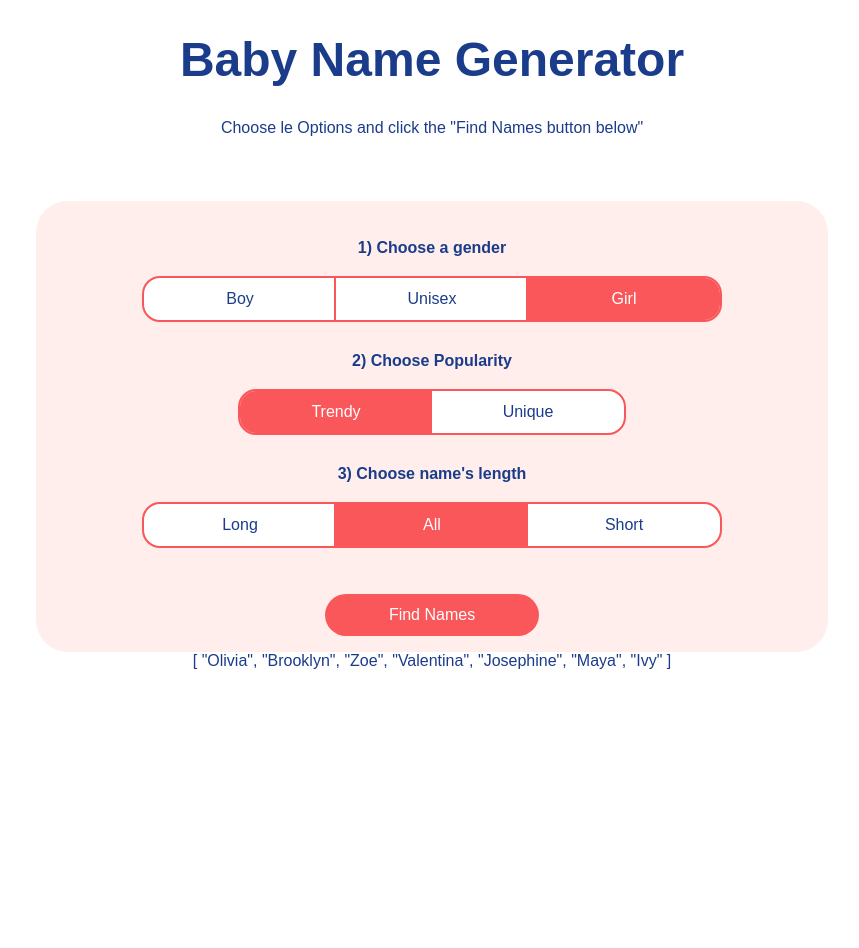
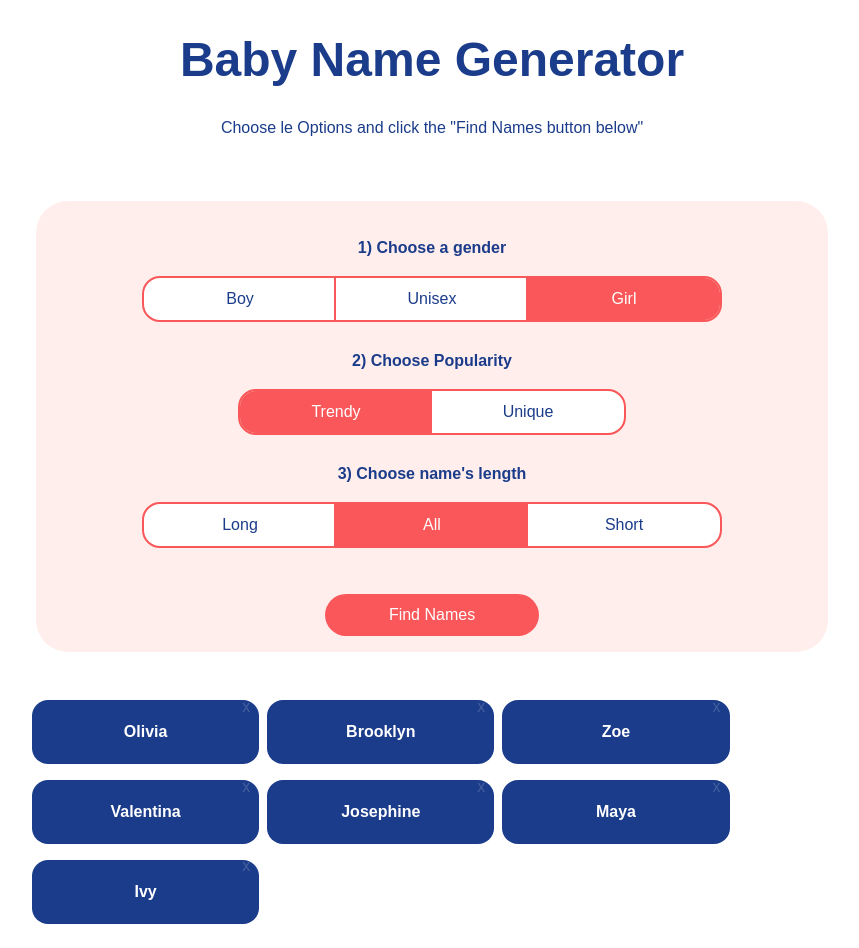
Before and after one commit to Yaasir024/Baby-Name-Generator, a Nuxt app: page / in a window 1280 px wide. Both pictures are taken after a click on the button "Find Names". Shown: the whole page, without its empty margins (208-1067 px from the left). Before the commit the page ends 800 px from the top, so only its background shows below. Built offline with nearby package versions, Linux system fonts and the light colour scheme.

Commit message:
/creating name card

```diff
--- a/app.vue
+++ b/app.vue
@@ -76,7 +76,12 @@
       </div>
       <button class="primary" @click="computeSelectedNames">Find Names</button>
     </div>
-    {{ selectedNames }}
+    <div class="cards-container">
+      <div v-for="name in selectedNames" :key="name" class="card">
+        <h4>{{name}}</h4>
+        <p>x</p>
+      </div>
+    </div>
   </div>
 </template>
 
@@ -164,4 +169,26 @@
   margin-top: 1rem;
   cursor: pointer;
 }
+.cards-container {
+  display: flex;
+  margin-top: 3rem;
+  flex-wrap: wrap;
+}
+.card {
+  background-color: rgb(27, 60, 138);
+  width: 28%;
+  color: white;
+  border-radius: 1rem;
+  padding: 0.1rem;
+  margin-right: 0.5rem;
+  margin-bottom: 1rem;
+  position: relative;
+}
+.card p {
+  position: absolute;
+  top: -29%;
+  left: 92.5%;
+  cursor: pointer;
+  color: rgba(255, 255, 255, 0.179);
+}
 </style>
```
